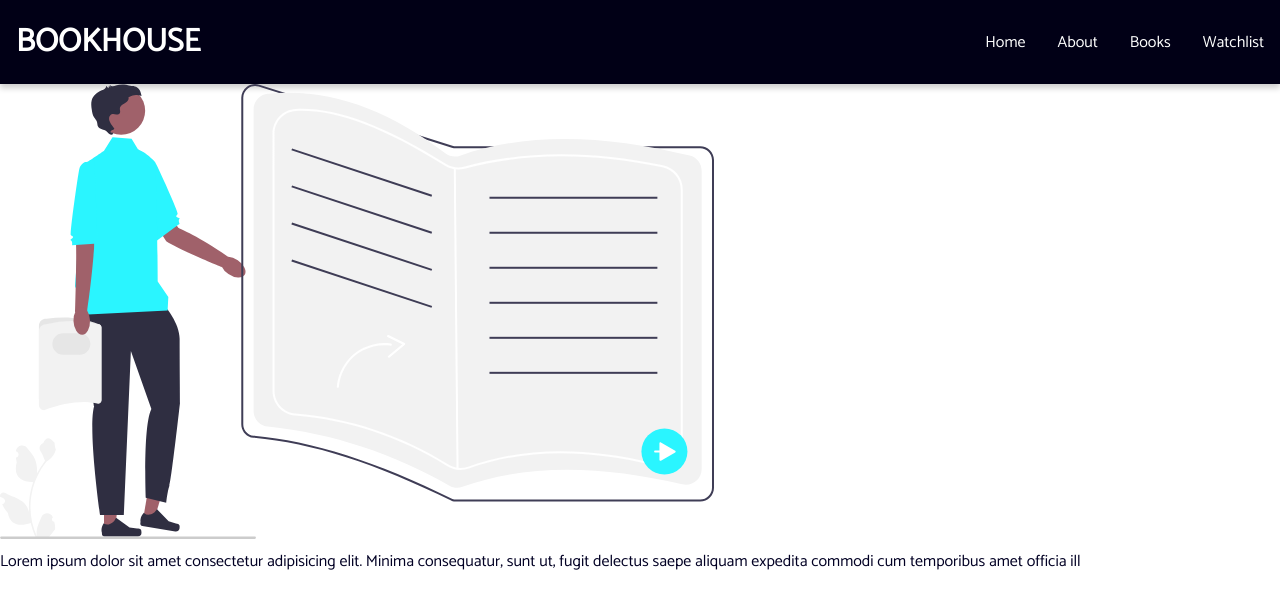
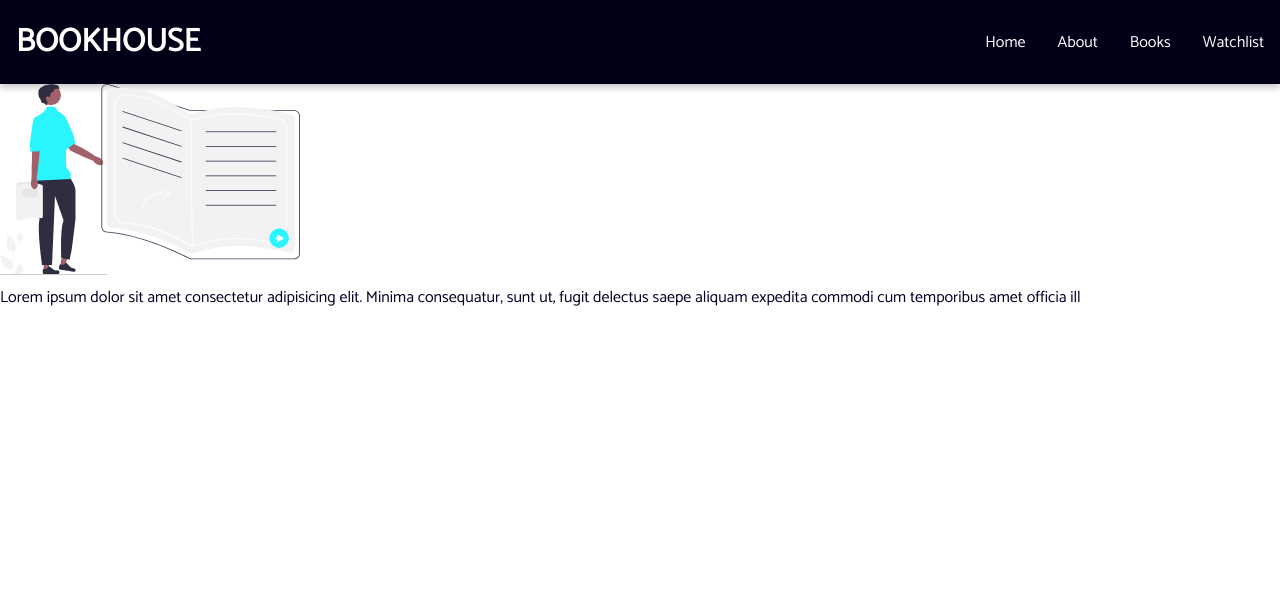
Before and after one commit to 3nsar/book-filter, a React (Create React App) app: page /about in a window 1280 px wide. Shown: the top 608 px of the page. Built offline with nearby package versions, Linux system fonts and the light colour scheme.

Commit message:
about update

```diff
--- a/src/Components/About.css
+++ b/src/Components/About.css
@@ -1,3 +1,7 @@
 .about-container{
     display: flex;
 }
+
+.about-content{
+    display: flex;
+}
--- a/src/Components/About.js
+++ b/src/Components/About.js
@@ -4,11 +4,10 @@ import booksImg from "./booksImg.svg"
 const About = () => {
   return (
     <div className='about-container'>
-        <div className="img">
-        <img src={booksImg} alt="pic" /></div>
-         <div>
-          <p>Lorem ipsum dolor sit amet consectetur adipisicing elit. Minima consequatur, sunt ut, fugit delectus saepe aliquam expedita commodi cum temporibus amet officia ill</p>
-         </div>
+        <div className="about-content">
+        <img src={booksImg} alt="pic" width="300px"/>
+        <p>Lorem ipsum dolor sit amet consectetur adipisicing elit. Minima consequatur, sunt ut, fugit delectus saepe aliquam expedita commodi cum temporibus amet officia ill</p>
+        </div>
     </div>
   )
 }
```
